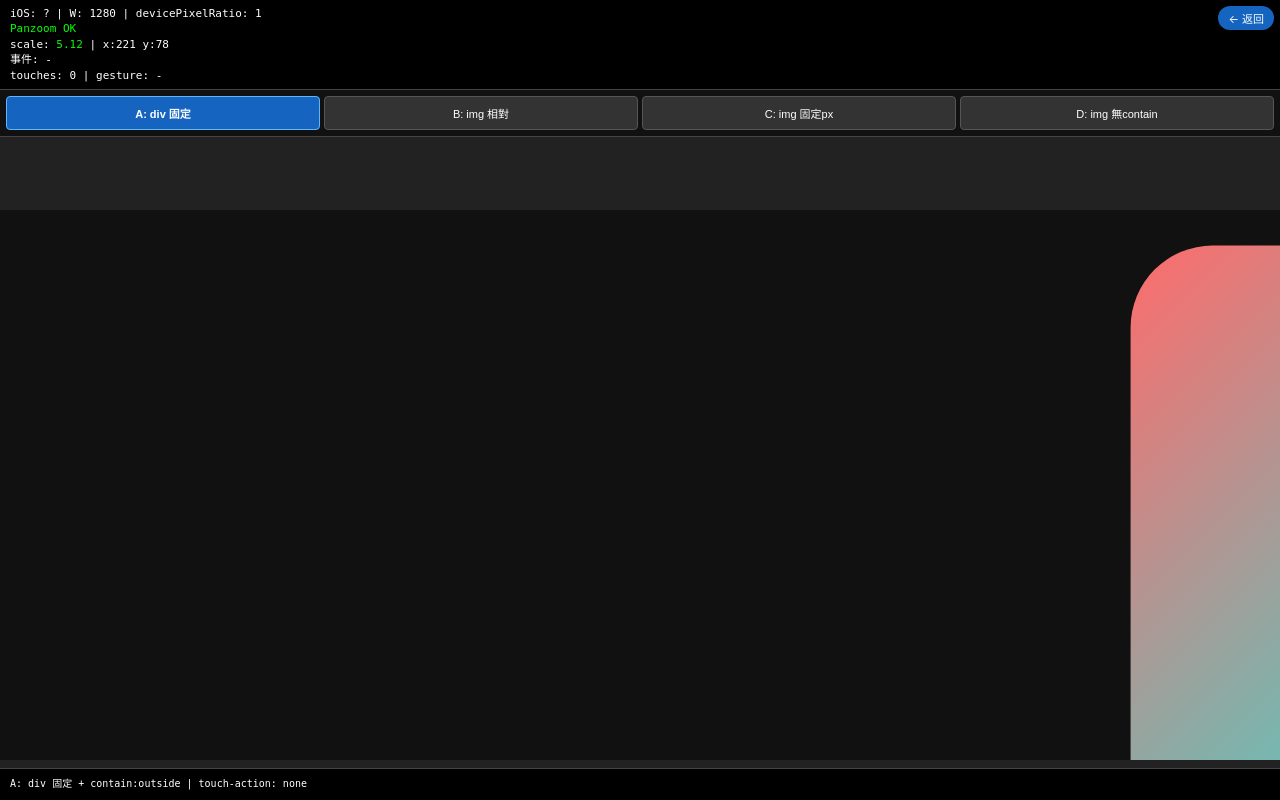
After one commit to mech8859/hswork, a PHP site: page /test_zoom.html in a window 1280 px wide. The commit adds this page. Run offline with PHP 8.4, Linux system fonts and the light colour scheme.

Commit message:
手機版照片雙指縮放修復（排工詳情 + photo_view）
問題：手機點排工詳情的附件/圖面/現場照片後無法雙指縮放，因為 schedule/view.php
      用自己的 openSchLightbox()，沒走通用 hsOpenImage() 跳轉 photo_view.php

修復：
- schedule/view.php：openSchLightbox() 偵測到觸控裝置時跳 photo_view.php
  （電腦版邏輯完全不動，只加 5 行手機分支）
- photo_view.php：Panzoom 選項移除 contain 參數，解決「預設已放大被裁切」
  或「鎖死無法縮放」的矛盾
- test_zoom.html：診斷頁重建，4 模式驗證 Panzoom 在 iOS 18.7 可動

範圍：只影響排工詳情頁，沒動案件管理（cases/form.php 仍是地雷區）

Co-Authored-By: Claude Opus 4.7 (1M context) <noreply@anthropic.com>

```diff
--- a/public/photo_view.php
+++ b/public/photo_view.php
@@ -54,7 +54,7 @@ var img = document.getElementById('photo');
 var pz;
 function initPz() {
     if (pz) { try { pz.destroy(); } catch(e) {} }
-    pz = Panzoom(img, { maxScale: 8, minScale: 1, contain: 'outside' });
+    pz = Panzoom(img, { maxScale: 8, minScale: 1 });
     document.getElementById('wrap').addEventListener('wheel', pz.zoomWithWheel);
 }
 if (img.complete) initPz();
--- /dev/null
+++ b/public/test_zoom.html
@@ -0,0 +1,167 @@
+<!DOCTYPE html>
+<html>
+<head>
+<meta charset="UTF-8">
+<meta name="viewport" content="width=device-width, initial-scale=1.0, maximum-scale=1.0, user-scalable=no">
+<title>Panzoom 診斷 v2</title>
+<script src="/js/panzoom.min.js"></script>
+<style>
+* { margin:0; padding:0; box-sizing:border-box; }
+body { background:#222; color:#fff; height:100vh; overflow:hidden; font-family:-apple-system,sans-serif; }
+#top { background:#000; padding:6px 10px; font-size:11px; font-family:monospace; border-bottom:1px solid #444; }
+#top div { line-height:1.4; }
+.ok { color:#0f0; }
+.err { color:#f66; }
+.warn { color:#ff0; }
+#modes { background:#111; padding:6px; display:flex; gap:4px; flex-wrap:wrap; border-bottom:1px solid #444; }
+.mode-btn { flex:1; min-width:70px; padding:8px 4px; background:#333; color:#fff; border:1px solid #555; border-radius:4px; font-size:11px; cursor:pointer; }
+.mode-btn.active { background:#1565c0; border-color:#64b5f6; font-weight:bold; }
+#stage { position:absolute; top:210px; left:0; right:0; bottom:40px; display:flex; align-items:center; justify-content:center; overflow:hidden; background:#111; }
+#target-box { width:250px; height:250px; background:linear-gradient(135deg,#ff6b6b,#4ecdc4,#45b7d1,#f9ca24); border-radius:16px; display:flex; align-items:center; justify-content:center; color:#fff; font-size:18px; font-weight:bold; }
+#target-img-fixed { width:300px; height:200px; object-fit:cover; border-radius:8px; background:#555; }
+#target-img-flex { max-width:100%; max-height:100%; background:#555; }
+#bottom { position:absolute; bottom:0; left:0; right:0; padding:6px 10px; background:#000; font-size:10px; font-family:monospace; min-height:32px; max-height:60px; overflow:hidden; border-top:1px solid #444; }
+.back { position:fixed; top:6px; right:6px; background:#1565c0; color:#fff; padding:4px 10px; border-radius:12px; text-decoration:none; font-size:11px; z-index:100; }
+</style>
+</head>
+<body>
+<a class="back" href="javascript:history.back()">← 返回</a>
+<div id="top">
+    <div id="env"></div>
+    <div id="lib"></div>
+    <div id="scale">scale: -</div>
+    <div id="evt">事件: -</div>
+    <div id="touches">touches: 0 | gesture: -</div>
+</div>
+<div id="modes">
+    <button class="mode-btn" data-mode="A">A: div 固定</button>
+    <button class="mode-btn" data-mode="B">B: img 相對</button>
+    <button class="mode-btn" data-mode="C">C: img 固定px</button>
+    <button class="mode-btn" data-mode="D">D: img 無contain</button>
+</div>
+<div id="stage"></div>
+<div id="bottom"></div>
+
+<script>
+var envEl = document.getElementById('env');
+var libEl = document.getElementById('lib');
+var scaleEl = document.getElementById('scale');
+var evtEl = document.getElementById('evt');
+var touchEl = document.getElementById('touches');
+var logEl = document.getElementById('bottom');
+var stageEl = document.getElementById('stage');
+
+// 環境
+var ua = navigator.userAgent;
+var iosMatch = ua.match(/iPhone OS (\d+)_(\d+)/);
+envEl.innerHTML = 'iOS: ' + (iosMatch ? iosMatch[1] + '.' + iosMatch[2] : '?') + ' | W: ' + window.innerWidth + ' | devicePixelRatio: ' + window.devicePixelRatio;
+libEl.innerHTML = (typeof Panzoom === 'undefined') ? '<span class="err">Panzoom 未載入</span>' : '<span class="ok">Panzoom OK</span>';
+
+var pz = null;
+var curMode = '';
+var iosGestureSeen = false;
+
+function destroyPz() {
+    if (pz) { try { pz.destroy(); } catch(e) {} pz = null; }
+    stageEl.innerHTML = '';
+    iosGestureSeen = false;
+    touchEl.innerHTML = 'touches: 0 | gesture: -';
+    scaleEl.innerHTML = 'scale: -';
+    logEl.textContent = '';
+}
+
+// 用一張本地可取得的小圖當測試（/favicon.ico 或遠端）
+// 這邊用線上 placeholder，確保能 load
+var TEST_IMG_URL = 'https://picsum.photos/800/600';
+
+function setMode(mode) {
+    destroyPz();
+    curMode = mode;
+    document.querySelectorAll('.mode-btn').forEach(function(b) {
+        b.classList.toggle('active', b.dataset.mode === mode);
+    });
+
+    var target = null, opts = { maxScale: 6, minScale: 1, contain: 'outside' };
+
+    if (mode === 'A') {
+        // div 固定尺寸
+        var div = document.createElement('div');
+        div.id = 'target-box';
+        div.textContent = '雙指放大我';
+        stageEl.appendChild(div);
+        target = div;
+        initPz(target, opts, 'A: div 固定 + contain:outside');
+    } else if (mode === 'B') {
+        // img 相對尺寸 (模擬 photo_view.php)
+        var img = document.createElement('img');
+        img.id = 'target-img-flex';
+        img.alt = '照片';
+        stageEl.appendChild(img);
+        img.onload = function() {
+            logEl.textContent = 'img 載入完成 | 實際尺寸: ' + img.offsetWidth + 'x' + img.offsetHeight;
+            initPz(img, opts, 'B: img max-width 相對 + contain:outside');
+        };
+        img.src = TEST_IMG_URL;
+    } else if (mode === 'C') {
+        // img 固定 px
+        var img2 = document.createElement('img');
+        img2.id = 'target-img-fixed';
+        img2.alt = '照片';
+        stageEl.appendChild(img2);
+        img2.onload = function() {
+            logEl.textContent = 'img 載入完成 | 實際尺寸: ' + img2.offsetWidth + 'x' + img2.offsetHeight;
+            initPz(img2, opts, 'C: img 300x200 固定 + contain:outside');
+        };
+        img2.src = TEST_IMG_URL;
+    } else if (mode === 'D') {
+        // img 相對尺寸 + 無 contain
+        var img3 = document.createElement('img');
+        img3.id = 'target-img-flex';
+        img3.alt = '照片';
+        stageEl.appendChild(img3);
+        img3.onload = function() {
+            logEl.textContent = 'img 載入完成 | 實際尺寸: ' + img3.offsetWidth + 'x' + img3.offsetHeight;
+            initPz(img3, { maxScale: 6, minScale: 1 }, 'D: img 相對 + 無 contain');
+        };
+        img3.src = TEST_IMG_URL;
+    }
+}
+
+function initPz(target, opts, label) {
+    try {
+        pz = Panzoom(target, opts);
+        target.addEventListener('panzoomchange', function(e) {
+            scaleEl.innerHTML = 'scale: <span class="ok">' + e.detail.scale.toFixed(2) + '</span> | x:' + e.detail.x.toFixed(0) + ' y:' + e.detail.y.toFixed(0);
+        });
+        var ta = window.getComputedStyle(target).touchAction;
+        logEl.textContent = label + ' | touch-action: ' + ta;
+    } catch(e) {
+        logEl.innerHTML = '<span class="err">初始化失敗: ' + e.message + '</span>';
+    }
+}
+
+// 綁定按鈕
+document.querySelectorAll('.mode-btn').forEach(function(b) {
+    b.addEventListener('click', function() { setMode(b.dataset.mode); });
+});
+
+// 預設進 A
+setMode('A');
+
+// 事件監聽
+['touchstart', 'touchmove', 'touchend'].forEach(function(name) {
+    document.addEventListener(name, function(e) {
+        var n = (e.touches && e.touches.length) || 0;
+        evtEl.innerHTML = '事件: <span class="ok">' + name + '</span>';
+        touchEl.innerHTML = 'touches: <span class="' + (n >= 2 ? 'ok' : 'warn') + '">' + n + '</span> | gesture: ' + (iosGestureSeen ? '<span class="warn">曾觸發</span>' : '-');
+    }, { passive: true });
+});
+['gesturestart', 'gesturechange', 'gestureend'].forEach(function(name) {
+    document.addEventListener(name, function(e) {
+        iosGestureSeen = true;
+        evtEl.innerHTML = '事件: <span class="warn">' + name + ' (iOS 原生)</span> scale=' + (e.scale ? e.scale.toFixed(2) : '?');
+    }, { passive: true });
+});
+</script>
+</body>
+</html>
```
Also changed, not shown: templates/schedule/view.php (+9 -0 lines).
